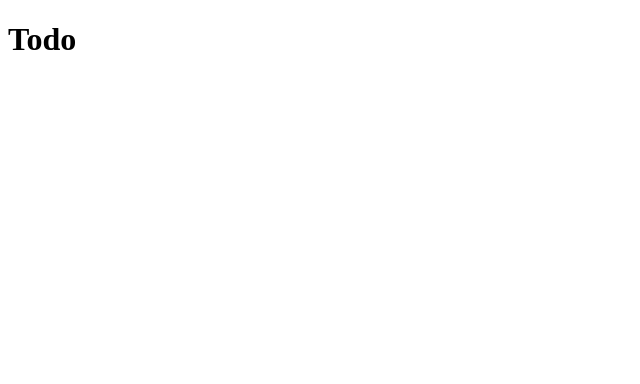
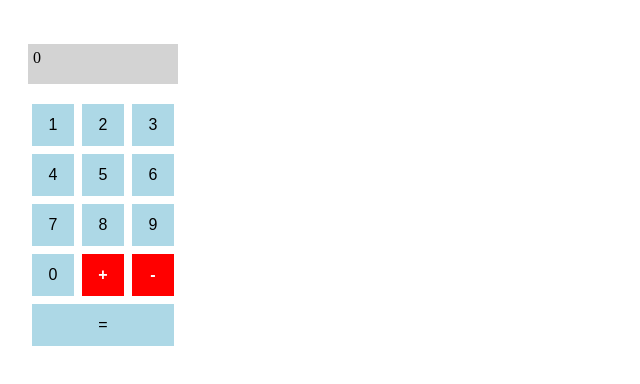
Before and after one commit to LandonSchropp/react-interview, a Gatsby site: page / in a window 1280 px wide. Shown: the whole page, without its empty margins (0-640 px from the left). Built offline with nearby package versions, Linux system fonts and the light colour scheme; Gatsby itself is replaced by a stand-in of ours.

Commit message:
Import existing solution to Calculator problem

```diff
--- /dev/null
+++ b/src/components/calculator.jsx
@@ -0,0 +1,96 @@
+import React, { useState } from "react";
+
+/**
+ * Build a basic calculator with a virtual keypad.
+ *
+ * Your user should be able to...
+ *    1) use the keypad to enter numbers
+ *    2) see the number they are entering
+ *    3) add or subtract numbers
+ *    4) see the result of their operation(s)
+ *
+ * You may use built-in operators.
+ *
+ * Don't worry about parentheses or order of operations.
+ *
+ * A basic UI with no real functionality is provided below.
+ *
+ * React is imported by default and Typescript is supported.
+ *
+ * This is not a test of your memorization of the Javascript or React
+ * standard library; feel free to ask questions, and we'll try to answer
+ * or look things up.
+ */
+
+export function Calculator() {
+  let [ value, setValue ] = useState(0);
+  let [ operator, setOperator ] = useState(null);
+  let [ result, setResult ] = useState(0);
+
+  function applyPreviousOperation() {
+    setValue(0);
+
+    switch (operator) {
+      case "+":
+        return setResult(result + value);
+      case "-":
+        return setResult(result - value);
+      default:
+        return setResult(value);
+    }
+  }
+
+  return (
+    <div id="container">
+      <p
+        id="display"
+        style={ { backgroundColor: value ? "lightblue" : "lightgray" } }
+      >
+        { value || result }
+      </p>
+
+      <div id="buttons">
+        { /* N U M B E R S */ }
+        { [ 1, 2, 3, 4, 5, 6, 7, 8, 9, 0 ].map((digit) =>
+          <button
+            className="squareButton"
+            type="button"
+            onClick={ () => { setValue(value * 10 + digit); } }
+            key={ digit }
+          >
+            { digit }
+          </button>) }
+        <button
+          type="button"
+          onClick={ () => {
+            applyPreviousOperation();
+            setOperator("+");
+          } }
+          className="squareButton actionButton"
+        >
+          +
+        </button>
+        <button
+          type="button"
+          onClick={ () => {
+            applyPreviousOperation();
+            setOperator("-");
+          } }
+          className="squareButton actionButton"
+        >
+          -
+        </button>
+        <button
+          type="button"
+          onClick={ () => {
+            applyPreviousOperation();
+            setOperator(null);
+          } }
+          className="squareButton"
+        >
+          =
+        </button>
+      </div>
+    </div>
+  );
+}
--- a/src/pages/index.jsx
+++ b/src/pages/index.jsx
@@ -1,5 +1,9 @@
+import "../stylesheets/index.css";
+
 import React from "react";
 
+import { Calculator } from "../components/calculator";
+
 export default function IndexPage() {
-  return <h1>Todo</h1>;
+  return <Calculator />;
 }
--- /dev/null
+++ b/src/stylesheets/index.css
@@ -0,0 +1,46 @@
+#container {
+  display: inline-block;
+  margin: 20px;
+}
+#totalOrInput {
+  width: 800px;
+  font-size: 18px;
+  font-weight: bold;
+  font-family: sans-serif;
+  background-color: lightgray;
+  margin: 4px;
+  padding: 12px;
+  text-align: right;
+}
+#buttons {
+  display: flex;
+  justify-content: flex-end;
+  flex-wrap: wrap;
+  max-width: 150px;
+}
+.squareButton {
+  flex: 1;
+  margin: 4px;
+  border: none;
+  outline: none;
+  display: flex;
+  padding: 12px;
+  font-size: 16px;
+  align-items: center;
+  justify-content: center;
+  background-color: lightblue;
+}
+.actionButton {
+  color: white;
+  font-weight: bold;
+   background-color: red;
+}
+#display {
+  height: 30px;
+  background-color: lightgray;
+  padding: 5px;
+}
+
+#display span {
+  font-family: sans-serif;
+}
```
